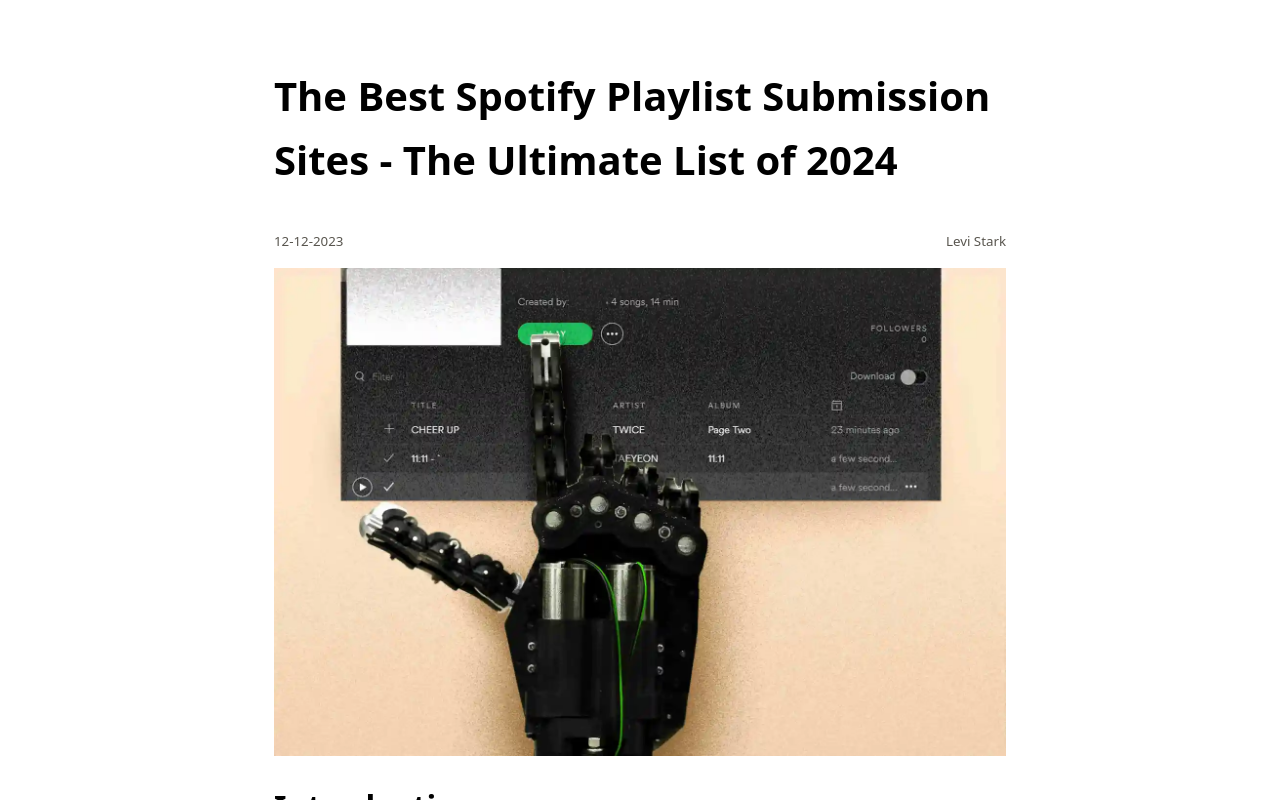
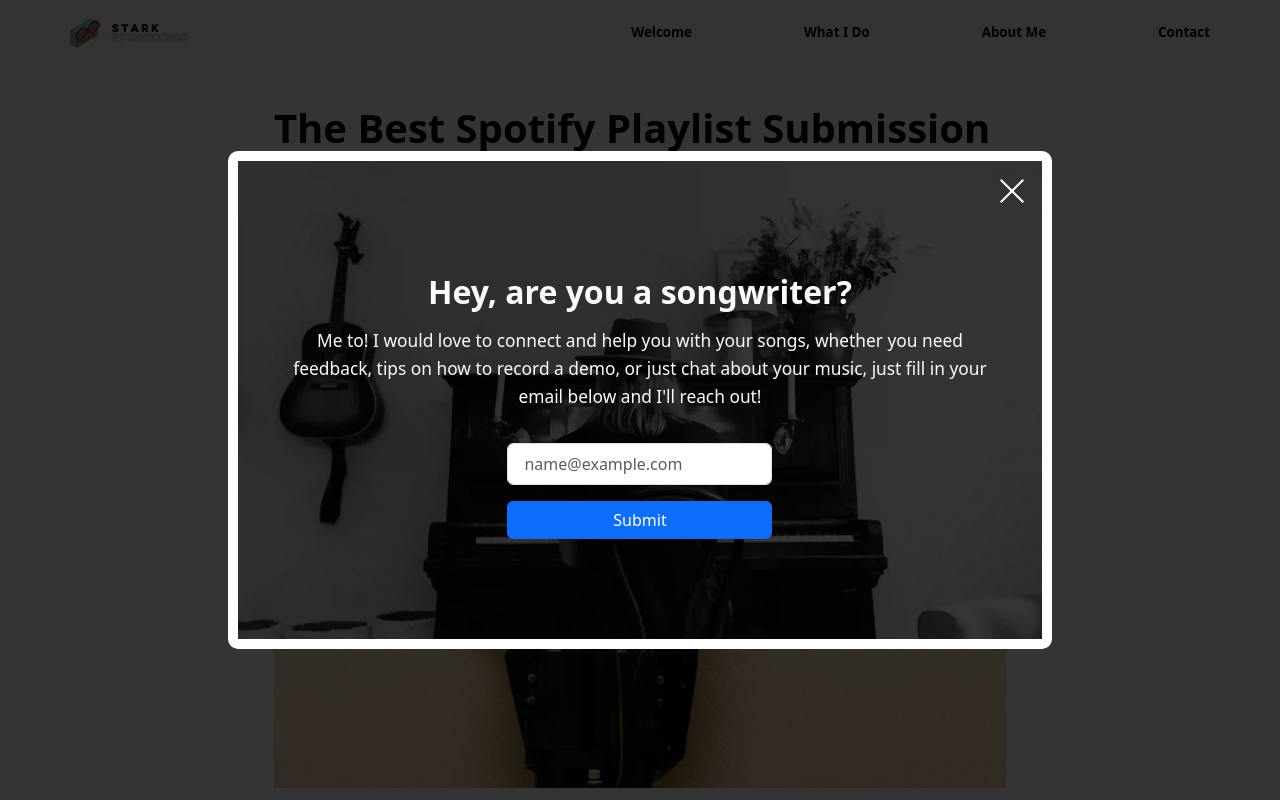
Before and after one commit to levistark/starkrecordings, a React (Vite) app in the folder frontend/: page /posts/playlists2023 in a window 1280 px wide. Shown: the top 800 px of the page. Built offline with nearby package versions, Linux system fonts and the light colour scheme.

Commit message:
finished UI for popup, started to work on validation logic

```diff
--- a/frontend/src/components/Header.jsx
+++ b/frontend/src/components/Header.jsx
@@ -6,10 +6,9 @@
 import { Link } from 'react-router-dom'
 import Navbar from './Navbar'
 
-const Header = () => {
+const Header = ({isSticky, isVisibleOnTop}) => {
     const [scrollState, setScrollState] = useState(0)
     const [lastScrollState, setLastScrollState] = useState(0)
-    const body = document.body;
     const [isOpen, setIsOpen] = useState(false);
     const [scrollDirection, setScrollDirection] = useState('');
 
@@ -18,7 +17,7 @@
     }
 
     useEffect(() => {
-        const handleScroll = () => {
+        function handleScroll() {
           setScrollState(window.scrollY);
         };
 
@@ -33,7 +32,7 @@
     }, [scrollState]);
 
     function handleHeaderOnScroll() {
-        if (window.screen.width > 767) {
+        if (window.screen.width > 767 && isSticky) {
           if (scrollState <= 0) {
             setScrollDirection('');
             return;
@@ -49,7 +48,7 @@
 
   return (
     <>
-        <header id="header" className={`header ${scrollDirection}`}>
+        <header id="header" className={`header ${scrollDirection} ${isVisibleOnTop ? 'isVisibleOnTop' : ''}`}>
             <div className="top-header container">
                 <div className='logo'>
                     <picture id="header-logo">
--- /dev/null
+++ b/frontend/src/components/Popup.jsx
@@ -0,0 +1,84 @@
+import React, { useState, useEffect } from 'react'
+import PopupImage from '../../public/assets/images/Piano2.webp'
+import PopupImageFallback from '../../public/assets/images/Piano2.jpg'
+
+const Popup = () => {
+    const [errorMessage, setErrorMessage] = useState('')
+    const [isClosed, setIsClosed] = useState(false)
+    const [email, setEmail] = useState('')
+    const [isValidEmail, setIsValidEmail] = useState(false)
+
+    useEffect(() => {
+        validateForm()
+    }, [email])
+
+    function closePopup() {
+        setIsClosed(!isClosed)
+    }
+
+    function validateEmail() {
+        if (!(/^\w+([\.-]?\w+)*@\w+([\.-]?\w+)*(\.\w{2,3})+$/.test(email))) {
+            setErrorMessage('Your email address was not valid, please try again.')
+        } else {
+            setErrorMessage('')
+        }
+    }
+
+    function validateForm() {
+
+    }
+
+    async function handleSubmit(e) {
+        e.preventDefault()
+
+        // const user = {name, email, message}
+        // const json = JSON.stringify(user)
+
+        // const result = await fetch('https://win23-assignment.azurewebsites.net/api/contactform', {
+        //     method: 'post',
+        //     headers: {
+        //         'content-type': 'application/json',
+        //     },
+        //     body: json
+        // })
+        // switch (result.status) {
+        //     case 200:
+        //         setSubmitMessage('Thanks for your message!')
+        //         console.log(result)
+        //         break
+        //     case !200:
+        //         setSubmitMessage('Something went wrong. Please contact our IT-department.')
+        //         console.log(result)
+        //         break
+        // }
+    }
+
+  return (
+    <div id='popup'>
+        <div className='wrapper'>
+            <div className='container'>
+                <button type="button" className="closeButton" aria-label="Close" onClick={closePopup}></button>
+
+                <picture className="popup-background-image">
+                    <source srcSet={PopupImage} type="image/webp"/>
+                    <img src={PopupImageFallback} alt="A robot listening to Spotify"/>
+                </picture>
+
+                <div className='popup-text-content'>
+                    <p className='h2'>Hey, are you a songwriter?</p>
+                    <p className='paragraph'>Me to! I would love to connect and help you with your songs, whether you need feedback, tips on how to record a demo, or just chat about your music, just fill in your email below and I'll reach out!</p>
+                </div>
+
+                <form className='popup-form' onSubmit={handleSubmit}>
+                    <input className="form-control" id="email" placeholder="name@example.com" aria-describedby="emailHelpBlock" name='email' required value={email} onKeyUp={validateEmail} onChange={(e) => setEmail(e.target.value)}/>
+                        <button type="submit" className="btn btn-primary">Submit</button>
+                        <div id="emailHelpBlock" className="form-text">
+                            {errorMessage}
+                        </div>
+                </form>
+            </div>
+        </div>
+    </div>
+    )
+}
+export default Popup
--- a/frontend/src/css/scss/_components.scss
+++ b/frontend/src/css/scss/_components.scss
@@ -6,3 +6,4 @@
 @import './components/scrollSpy';
 @import './components/footer';
 @import './components/header';
+@import './components/popup';
--- a/frontend/src/css/scss/components/_buttons.scss
+++ b/frontend/src/css/scss/components/_buttons.scss
@@ -81,3 +81,32 @@
         width: 12rem;
     }
 }
+
+.closeButton {
+    position: relative;
+    width: 50px;
+    height: 50px;
+    border: none;
+    background-color: transparent;
+    border-radius: 10px;
+    font-size: 1em;
+    border: solid 2px white;
+  }
+
+  .closeButton:before, .closeButton:after {
+    content: '';
+    position: absolute;
+    top: 50%;
+    left: 50%;
+    width: 80%;
+    height: 2px;
+    background: #fff;
+  }
+
+  .closeButton:before {
+    transform: translate(-50%, -50%) rotate(45deg);
+  }
+
+  .closeButton:after {
+    transform: translate(-50%, -50%) rotate(-45deg);
+  }
--- a/frontend/src/css/scss/components/_header.scss
+++ b/frontend/src/css/scss/components/_header.scss
@@ -6,12 +6,11 @@
 	text-align: center;
 	z-index: 5;
 	transition: all 300ms ease-in-out;
+    background-color: var(--clr-bg-secondary);
 
     @include md {
         opacity: 0;
     }
-
-    background-color: var(--clr-bg-secondary);
 
     .top-header {
         display: flex;
@@ -121,7 +120,6 @@
             width: 100vw;
             height: 100vh;
             background-color: rgba(0, 0, 0, 0.579);
-            //transform: translateX(100%);
             transition: all 0.5s;
 
             @include md {
@@ -182,12 +180,15 @@
     }
 }
 
-.hide-header {
-    transform: translateY(-62px);
+.isVisibleOnTop {
+    @include md {
+        opacity: 1;
+    }
 }
 
 .scroll-down {
     transform: translateY(-62px);
+    opacity: 0 !important;
 }
 
 .scroll-up {
--- /dev/null
+++ b/frontend/src/css/scss/components/_popup.scss
@@ -0,0 +1,91 @@
+#popup {
+    .wrapper {
+        position: fixed;
+        top: 0;
+        left: 0;
+        width: 100%;
+        height: 100vh;
+        background-color: rgba(0, 0, 0, 0.798);
+        z-index: 5;
+
+        display: flex;
+        align-items: center;
+        justify-content: center;
+
+        .container {
+            position: relative;
+            padding: 5rem 3rem;
+            border: solid 10px white;
+            border-radius: 10px;
+            display: flex;
+            flex-direction: column;
+            justify-content: center;
+            align-items: center;
+            gap: 2rem;
+
+            @include md {
+                max-width: 90ch;
+            }
+
+            .closeButton {
+                position: absolute;
+                top: 10px;
+                right: 10px;
+                width: 40px;
+                height: 40px;
+                border: none;
+            }
+
+            img {
+                position: absolute;
+                top: 0;
+                left: 0;
+                object-fit: cover;
+                width: 100%;
+                height: 100%;
+                z-index: -1;
+                filter: brightness(0.3);
+            }
+            .popup-text-content {
+                text-align: center;
+                display: flex;
+                flex-direction: column;
+                gap: 1rem;
+                p {
+                    color: var(--clr-heading-white);
+                }
+                .paragraph {
+                    font-size: 13pt;
+                }
+            }
+
+            .popup-form {
+                display: flex;
+                flex-direction: column;
+                gap: 1rem;
+
+                .form-control {
+                    padding: .5rem 1rem;
+                }
+                .submit-group {
+                    display: flex;
+                    flex-direction: column;
+                    gap: 1rem;
+
+                    .btn {
+                        padding: .5rem 2rem;
+                        background-color: var(--clr-orange);
+                        border: none;
+                    }
+
+                    .form-text {
+                        color: var(--clr-text-white);
+                    }
+                }
+            }
+        }
+    }
+}
+.close-popup {
+    display: none;
+}
--- a/frontend/src/css/scss/pages/blogarticle/_blogArticle.scss
+++ b/frontend/src/css/scss/pages/blogarticle/_blogArticle.scss
@@ -1,5 +1,5 @@
 #blog-article {
-    padding: 4rem 0;
+    padding: 6rem 0;
     .container {
         display: flex;
         flex-direction: column;
--- a/frontend/src/pages/blog/articles/BlogArticle.jsx
+++ b/frontend/src/pages/blog/articles/BlogArticle.jsx
@@ -1,11 +1,12 @@
 import React from 'react'
 import Header from '../../../components/Header'
 import Footer from '../../../components/Footer'
+import Popup from '../../../components/Popup'
 
 const BlogArticle = () => {
   return (
     <>
-        <Header/>
+        <Header isSticky={true} isVisibleOnTop={true}/>
         <main id="blog-article">
             <article className="container">
 
@@ -179,7 +180,7 @@
                 </div>
             </article>
         </main>
-
+        <Popup/>
         <Footer/>
     </>
   )
--- a/frontend/src/pages/home/Home.jsx
+++ b/frontend/src/pages/home/Home.jsx
@@ -1,11 +1,12 @@
 import React from 'react'
 import Header from '../../components/Header'
 import Footer from '../../components/Footer'
+import { Link } from 'react-router-dom'
 
 export const Home = () => {
   return (
     <>
-        <Header/>
+        <Header isSticky={true} isVisibleOnTop={false}/>
         <main>
             <section id="showcase" className="page-section">
                 <picture id="showcase-background-image">
@@ -23,10 +24,10 @@
                         <h1>I want to help you release the sound of your heart</h1>
                         <div className="showcase-nav-container">
                             <nav className="showcase-nav">
-                                <a href="#welcome">Welcome</a>
-                                <a href="#production">What I Do</a>
-                                <a href="#about">Aboue Me</a>
-                                <a href="#contact">Contact</a>
+                                <Link to='/#welcome'>Welcome</Link>
+                                <Link to='/#production'>What I Do</Link>
+                                <Link to='/#about'>About Me</Link>
+                                <Link to='/#contact'>Contact</Link>
                             </nav>
                         </div>
                     </div>
```
Also changed, not shown: frontend/public/assets/images/Piano2.jpg (added), frontend/public/assets/images/Piano2.webp (added), frontend/src/css/style.css.
